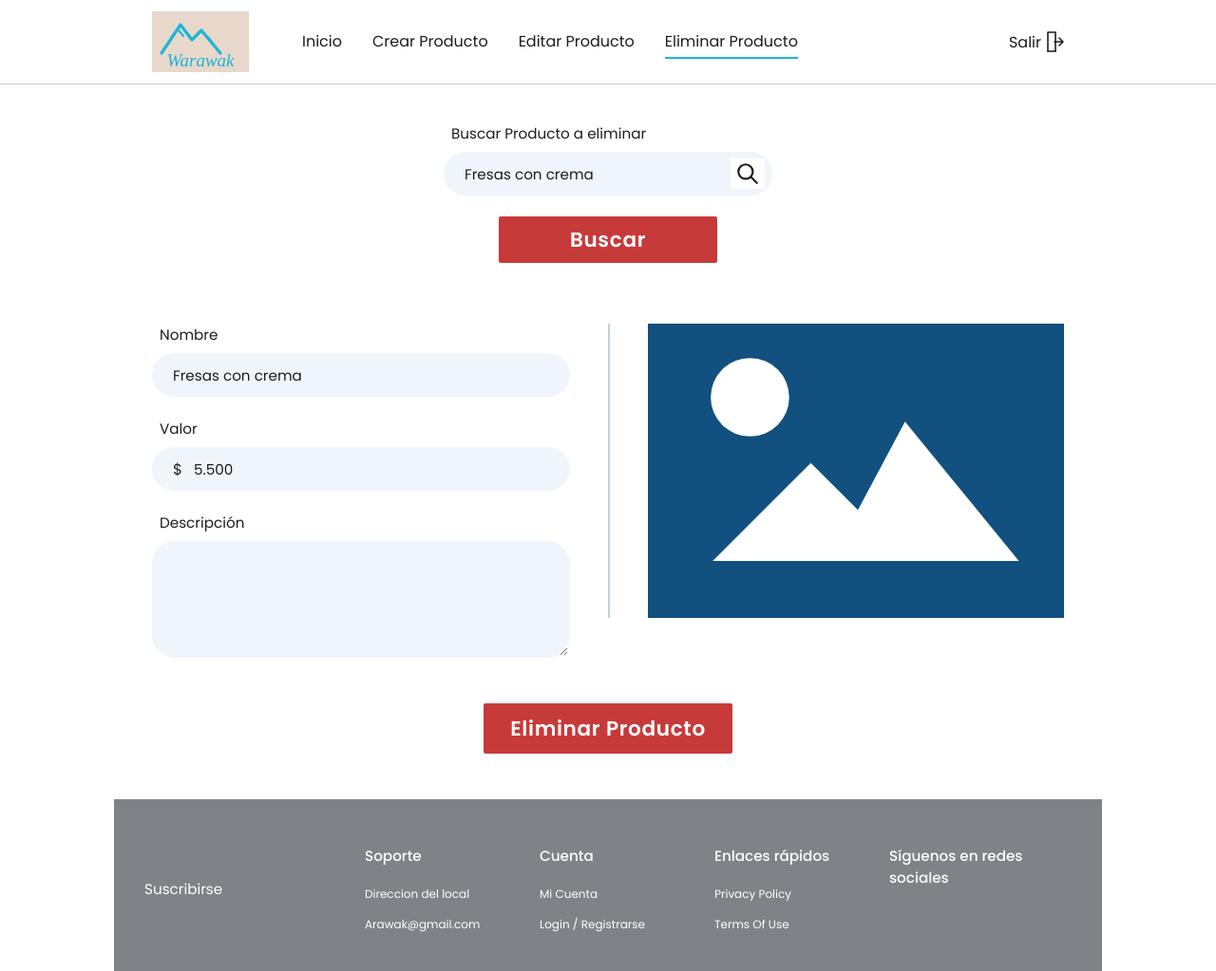
After one commit to ErickBernate/warawak-crud, a Flask app: page /productos/1/eliminar in a window 1280 px wide. The commit adds this page. Shown: the whole page at 95% size. Run offline with Flask 3, Linux system fonts and the light colour scheme; a user stored in the database is signed in.

Commit message:
Editar con busqueda y eliminar producto

```diff
--- a/app.py
+++ b/app.py
@@ -1,5 +1,7 @@
-"""Prototipo Warawak: login, listado, creación y edición de productos (Flask + SQLite)."""
+"""Prototipo Warawak: login, listado, creación, edición y eliminación de productos (Flask + SQLite)."""
 import os
+import re
+import unicodedata
 import uuid
 
 from flask import Flask, flash, redirect, render_template, request, url_for
@@ -60,6 +62,12 @@ def cargar_usuario(user_id):
 def formato_pesos(valor):
     """5500 -> '$ 5.500'"""
     return "$ " + f"{valor:,}".replace(",", ".")
+
+
+@app.template_filter("miles")
+def formato_miles(valor):
+    """12000 -> '12.000'"""
+    return f"{valor:,}".replace(",", ".")
 
 
 # ---------------------------------------------------------------- datos de ejemplo
@@ -178,6 +186,57 @@ def borrar_foto(nombre_imagen):
         os.remove(ruta)
 
 
+def normalizar(texto):
+    """Minúsculas, sin tildes ni signos: 'Sándwich-Jamón Pavo' -> 'sandwich jamon pavo'."""
+    sin_tildes = unicodedata.normalize("NFKD", texto).encode("ascii", "ignore").decode()
+    return re.sub(r"[^a-z0-9]+", " ", sin_tildes.lower()).strip()
+
+
+def buscar_productos(consulta):
+    """Coincidencia exacta de nombre si existe; si no, nombres que contengan el texto."""
+    buscado = normalizar(consulta)
+    if not buscado:
+        return []
+    todos = Producto.query.order_by(Producto.id).all()
+    exactos = [p for p in todos if normalizar(p.nombre) == buscado]
+    return exactos or [p for p in todos if buscado in normalizar(p.nombre)]
+
+
+PANELES = {
+    "no_encontrado": "No se encontró el Producto",
+    "eliminado": "Producto eliminado correctamente",
+}
+
+
+def pantalla_busqueda(accion):
+    """Búsqueda por nombre, compartida por Editar y Eliminar."""
+    consulta = request.args.get("q")
+    panel = PANELES.get(request.args.get("resultado"))
+    error = None
+    encontrados = []
+
+    if consulta is not None:
+        consulta = consulta.strip()
+        if not normalizar(consulta):
+            error = "Escribe el nombre del producto que buscas."
+        else:
+            encontrados = buscar_productos(consulta)
+            if len(encontrados) == 1:
+                destino = "editar_producto" if accion == "editar" else "eliminar_producto"
+                return redirect(url_for(destino, producto_id=encontrados[0].id))
+            if not encontrados:
+                panel = PANELES["no_encontrado"]
+
+    return render_template(
+        "buscar.html",
+        accion=accion,
+        q_valor=consulta or "",
+        error=error,
+        panel=panel,
+        productos=encontrados,
+    )
+
+
 # ---------------------------------------------------------------- rutas
 @app.route("/")
 def raiz():
@@ -243,15 +302,22 @@ def crear():
 
 @app.route("/productos/editar")
 @login_required
-def elegir_edicion():
-    productos = Producto.query.order_by(Producto.id).all()
-    return render_template("editar_lista.html", productos=productos)
+def editar_buscar():
+    return pantalla_busqueda("editar")
+
+
+@app.route("/productos/eliminar")
+@login_required
+def eliminar_buscar():
+    return pantalla_busqueda("eliminar")
 
 
 @app.route("/productos/<int:producto_id>/editar", methods=["GET", "POST"])
 @login_required
 def editar_producto(producto_id):
-    producto = db.get_or_404(Producto, producto_id)
+    producto = db.session.get(Producto, producto_id)
+    if producto is None:
+        return redirect(url_for("editar_buscar", resultado="no_encontrado"))
     errores = {}
     datos = {
         "nombre": producto.nombre,
@@ -278,6 +344,27 @@ def editar_producto(producto_id):
     return render_template("producto_form.html", modo="editar", producto=producto, errores=errores, datos=datos)
 
 
+@app.route("/productos/<int:producto_id>/eliminar", methods=["GET", "POST"])
+@login_required
+def eliminar_producto(producto_id):
+    producto = db.session.get(Producto, producto_id)
+    if producto is None:
+        return redirect(url_for("eliminar_buscar", resultado="no_encontrado"))
+
+    if request.method == "POST":
+        imagen = producto.imagen
+        db.session.delete(producto)
+        db.session.commit()
+        borrar_foto(imagen)
+        return redirect(url_for("eliminar_buscar", resultado="eliminado"))
+
+    return render_template(
+        "eliminar.html",
+        producto=producto,
+        confirmar=request.args.get("confirmar") == "1",
+    )
+
+
 @app.errorhandler(413)
 def peticion_muy_grande(_error):
     flash("La imagen supera el tamaño permitido (2 MB). Elige una más liviana.", "error")
--- a/static/css/style.css
+++ b/static/css/style.css
@@ -157,7 +157,46 @@ a.boton-editar:hover { background: #a39e9e; }
   font: inherit; font-size: 1.35rem; font-weight: 600; letter-spacing: .03em; cursor: pointer;
 }
 .boton-rojo:hover { background: #ac2f2f; }
-.boton-crear { display: block; margin: 48px auto 0; padding: 10px 28px; }
+.boton-crear { display: block; margin: 48px auto 0; padding: 10px 28px; text-align: center; }
+
+
+/* buscar, mensajes y confirmación */
+.buscador { width: 100%; max-width: 346px; margin: 8px auto 40px; display: flex; flex-direction: column; gap: 8px; }
+.buscador label { font-size: .95rem; padding-left: 8px; }
+.buscador-campo { position: relative; }
+.buscador-campo input {
+  width: 100%; height: 46px; padding: 0 56px 0 20px;
+  border: 2px solid transparent; border-radius: 23px; background: var(--campo);
+  font: inherit; font-size: .95rem; color: var(--tinta);
+}
+.buscador-campo input:focus-visible { border-color: var(--azul); outline: none; }
+.buscador-campo input[aria-invalid="true"] { border-color: var(--rojo); }
+.buscador-icono { position: absolute; right: 8px; top: 7px; width: 36px; height: 32px; display: grid; place-items: center; background: #fff; color: var(--tinta); }
+.boton-buscar { align-self: center; width: 230px; margin-top: 14px; padding: 8px 0; }
+
+.panel-mensaje {
+  width: 100%; max-width: 457px; min-height: 200px; margin: 0 auto 32px; padding: 56px 24px 24px;
+  background: var(--panel); display: flex; flex-direction: column; align-items: center; justify-content: space-between; text-align: center;
+}
+.panel-mensaje p { margin: 0; font-size: 1.05rem; }
+.boton-ok { padding: 4px 38px; background: #f3f2ee; color: var(--tinta); text-decoration: none; }
+.boton-ok:hover { background: #e4e2db; }
+.titulo-lista { text-align: center; margin: 0 0 28px; }
+
+.modal-fondo { position: fixed; inset: 0; z-index: 20; display: grid; place-items: center; padding: 20px; background: rgba(0, 0, 0, .28); }
+.modal {
+  width: 100%; max-width: 457px; padding: 40px 28px 32px; background: var(--panel);
+  display: flex; flex-direction: column; align-items: center; gap: 18px; text-align: center;
+}
+.modal p { margin: 0; font-size: 1.05rem; }
+.modal-botones { display: flex; gap: 36px; }
+.boton-amarillo {
+  min-width: 112px; padding: 6px 20px; border: 0; background: #F2C037; color: var(--tinta);
+  font: inherit; font-size: 1rem; text-align: center; text-decoration: none; cursor: pointer;
+}
+.boton-amarillo:hover { background: #dfae25; }
+.crear .boton-crear { text-decoration: none; width: fit-content; }
+[readonly] { cursor: default; }
 
 /* ---------- pie ---------- */
 .pie { background: var(--pie); color: #fff; margin: 0 auto; width: 100%; max-width: calc(var(--ancho) + 40px); }
--- /dev/null
+++ b/templates/_buscador.html
@@ -0,0 +1,12 @@
+<form class="buscador" method="get" action="{{ url_for(accion ~ '_buscar') }}" role="search">
+  <label for="q">{{ 'Buscar Producto' if accion == 'editar' else 'Buscar Producto a eliminar' }}</label>
+  <div class="buscador-campo">
+    <input type="search" id="q" name="q" value="{{ q_valor }}" maxlength="120" autocomplete="off"
+           {% if error %}aria-invalid="true" aria-describedby="error-q"{% endif %}>
+    <span class="buscador-icono" aria-hidden="true">
+      <svg width="26" height="26" viewBox="0 0 24 24" fill="none" stroke="currentColor" stroke-width="2" stroke-linecap="round"><circle cx="10" cy="10" r="7"/><path d="M15.5 15.5 21 21"/></svg>
+    </span>
+  </div>
+  {% if error %}<p class="error" id="error-q">{{ error }}</p>{% endif %}
+  <button type="submit" class="boton-rojo boton-buscar">Buscar</button>
+</form>
--- a/templates/_menu.html
+++ b/templates/_menu.html
@@ -1,8 +1,8 @@
 <nav class="menu" aria-label="Principal">
   <a href="{{ url_for('inicio') }}" {% if request.endpoint == 'inicio' %}aria-current="page"{% endif %}>Inicio</a>
   <a href="{{ url_for('crear') }}" {% if request.endpoint == 'crear' %}aria-current="page"{% endif %}>Crear Producto</a>
-  <a href="{{ url_for('elegir_edicion') }}" {% if request.endpoint in ('elegir_edicion', 'editar_producto') %}aria-current="page"{% endif %}>Editar Producto</a>
-  <span class="pendiente" title="Próximamente">Eliminar Producto</span>
+  <a href="{{ url_for('editar_buscar') }}" {% if request.endpoint in ('editar_buscar', 'editar_producto') %}aria-current="page"{% endif %}>Editar Producto</a>
+  <a href="{{ url_for('eliminar_buscar') }}" {% if request.endpoint in ('eliminar_buscar', 'eliminar_producto') %}aria-current="page"{% endif %}>Eliminar Producto</a>
 </nav>
 <a class="salir" href="{{ url_for('logout') }}">
   Salir
--- /dev/null
+++ b/templates/_panel.html
@@ -0,0 +1,4 @@
+<div class="panel-mensaje" role="status">
+  <p>{{ panel }}</p>
+  <a class="boton-ok" href="{{ url_for(accion ~ '_buscar') }}">OK</a>
+</div>
--- a/templates/_tarjetas.html
+++ b/templates/_tarjetas.html
@@ -9,7 +9,8 @@
         <span aria-hidden="true">{{ p.nombre[0] }}</span>
       {% endif %}
     </div>
-    <a class="boton-editar" href="{{ url_for('editar_producto', producto_id=p.id) }}">Editar Producto<span class="solo-lectores">: {{ p.nombre }}</span></a>
+    {% set eliminando = (accion == 'eliminar') %}
+    <a class="boton-editar" href="{{ url_for('eliminar_producto' if eliminando else 'editar_producto', producto_id=p.id) }}">{{ 'Eliminar Producto' if eliminando else 'Editar Producto' }}<span class="solo-lectores">: {{ p.nombre }}</span></a>
     <h2>{{ p.nombre }}</h2>
     <p class="precio">{{ p.valor | pesos }}</p>
   </li>
--- /dev/null
+++ b/templates/eliminar.html
@@ -0,0 +1,64 @@
+{% extends "base.html" %}
+{% block titulo %}Eliminar producto · Warawak{% endblock %}
+{% block menu %}{% include "_menu.html" %}{% endblock %}
+
+{% block contenido %}
+<h1 class="solo-lectores">Eliminar producto</h1>
+
+<div {% if confirmar %}inert{% endif %}>
+  {% with accion='eliminar', q_valor=producto.nombre %}{% include "_buscador.html" %}{% endwith %}
+
+  <div class="crear">
+    <div class="crear-grid">
+      <div class="crear-campos">
+        <div class="grupo">
+          <label for="d-nombre">Nombre</label>
+          <input class="campo" type="text" id="d-nombre" value="{{ producto.nombre }}" readonly>
+        </div>
+        <div class="grupo">
+          <label for="d-valor">Valor</label>
+          <div class="campo-moneda">
+            <span aria-hidden="true">$</span>
+            <input type="text" id="d-valor" value="{{ producto.valor | miles }}" readonly>
+          </div>
+        </div>
+        <div class="grupo">
+          <label for="d-descripcion">Descripción</label>
+          <textarea class="campo campo-area" id="d-descripcion" rows="4" readonly>{{ producto.descripcion }}</textarea>
+        </div>
+      </div>
+
+      <div class="crear-foto">
+        <div class="vista-previa">
+          {% if producto.imagen %}
+            <img src="{{ url_for('static', filename='img/productos/' ~ producto.imagen) }}" alt="Foto de {{ producto.nombre }}">
+          {% else %}
+            <svg viewBox="0 0 424 300" role="img" aria-label="Este producto no tiene foto">
+              <rect width="424" height="300" fill="#12507F"/>
+              <circle cx="104" cy="75" r="40" fill="#fff"/>
+              <path d="M66 242 L166 142 L214 190 L262 100 L378 242 Z" fill="#fff"/>
+            </svg>
+          {% endif %}
+        </div>
+      </div>
+    </div>
+
+    <a class="boton-rojo boton-crear" href="{{ url_for('eliminar_producto', producto_id=producto.id, confirmar=1) }}">Eliminar Producto</a>
+  </div>
+</div>
+
+{% if confirmar %}
+<div class="modal-fondo">
+  <div class="modal" role="alertdialog" aria-modal="true" aria-labelledby="modal-titulo">
+    <p id="modal-titulo">¿Está seguro de que desea eliminar «{{ producto.nombre }}»? Esta acción no se puede deshacer.</p>
+    <svg width="34" height="34" viewBox="0 0 24 24" aria-hidden="true"><path d="M12 2.5 22.5 21h-21z" fill="#F2C037" stroke="#1d1d1f" stroke-width="1.4" stroke-linejoin="round"/><path d="M12 9v5.5" stroke="#1d1d1f" stroke-width="2" stroke-linecap="round"/><circle cx="12" cy="17.6" r="1.2" fill="#1d1d1f"/></svg>
+    <div class="modal-botones">
+      <form method="post" action="{{ url_for('eliminar_producto', producto_id=producto.id) }}">
+        <button type="submit" class="boton-amarillo">Sí</button>
+      </form>
+      <a class="boton-amarillo" href="{{ url_for('eliminar_producto', producto_id=producto.id) }}" autofocus>No</a>
+    </div>
+  </div>
+</div>
+{% endif %}
+{% endblock %}
--- a/templates/producto_form.html
+++ b/templates/producto_form.html
@@ -6,6 +6,7 @@
 {% block contenido %}
 <h1 class="solo-lectores">{{ 'Editar producto' if editando else 'Crear producto' }}</h1>
 {% include "_avisos.html" %}
+{% if editando %}{% with accion='editar', q_valor=producto.nombre %}{% include "_buscador.html" %}{% endwith %}{% endif %}
 
 <form method="post" enctype="multipart/form-data" class="crear" novalidate>
   <div class="crear-grid">
```
Also changed, not shown: templates/buscar.html (added, +16 -0 lines).
